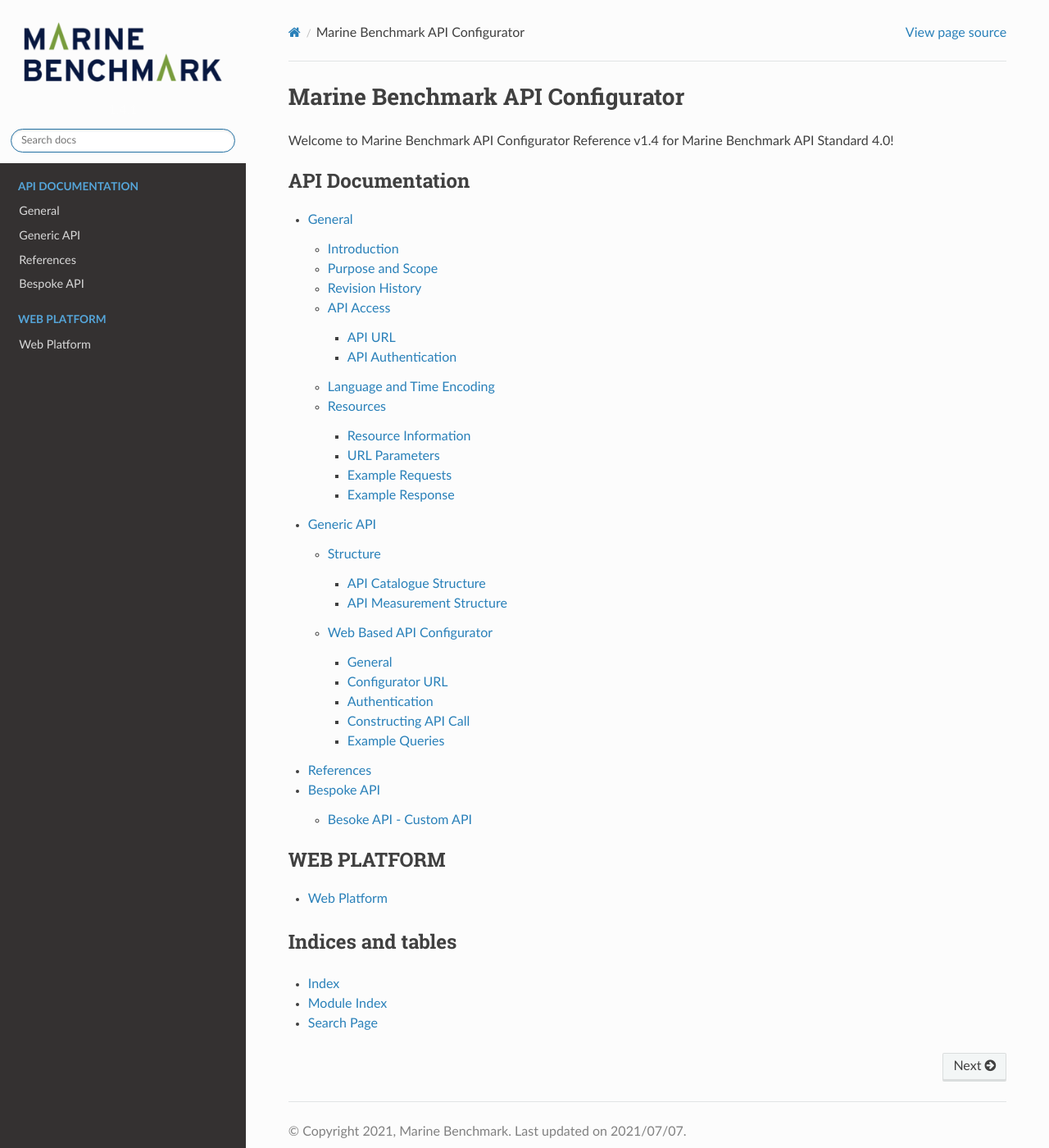
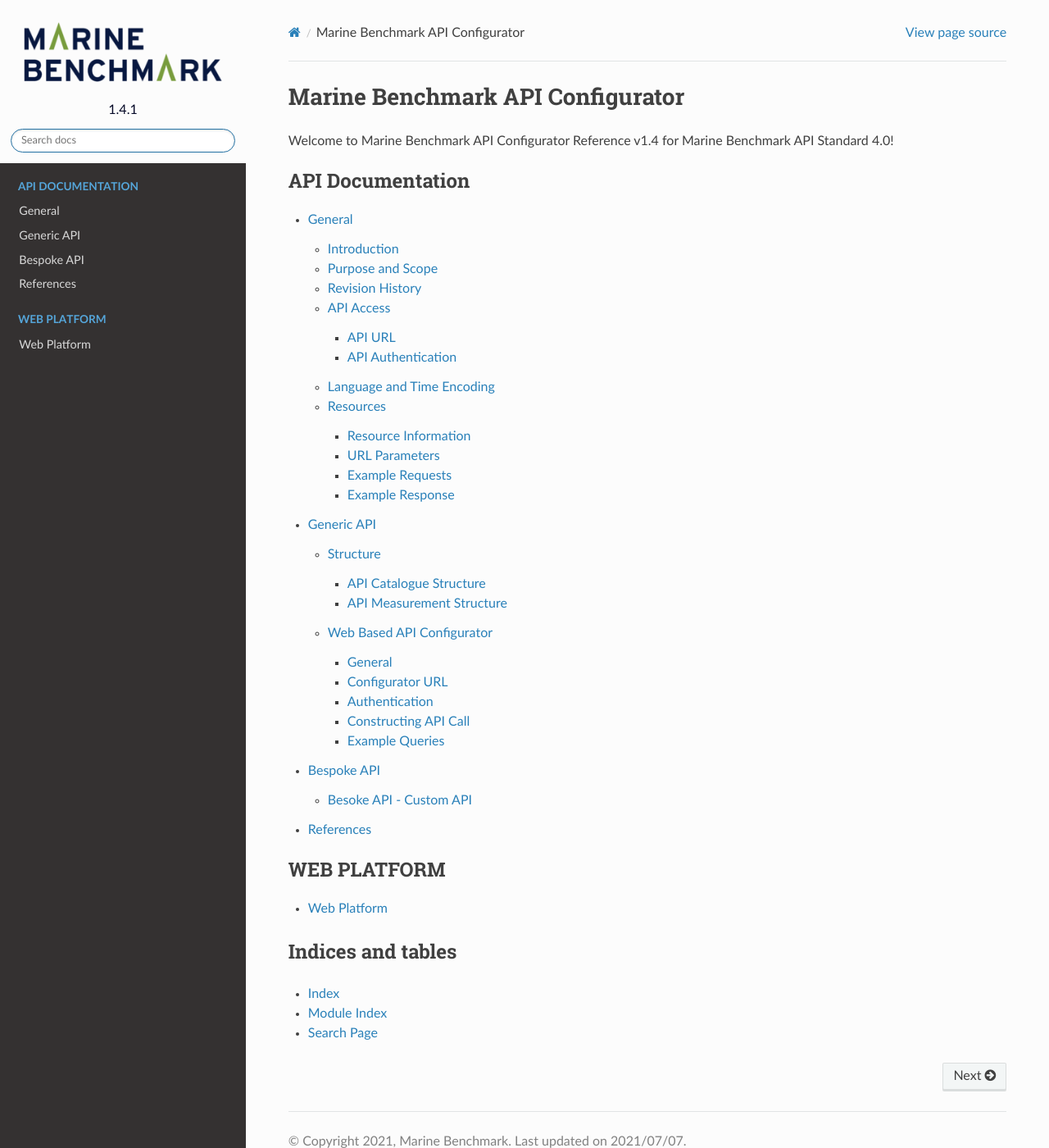
Before and after one commit to lundstrom14/rtd-marine-benchmark, a Sphinx documentation site: the page built from docs/index.rst, in a window 1280 px wide and 1400 px high. Shown: the whole window at 82% size. Built offline with Sphinx 7.4.7 and the Read the Docs theme 2.0.0, drawn with Linux system fonts in a browser that asks for light colours.

Commit message:
fix version color

```diff
--- a/docs/_static/css/custom.css
+++ b/docs/_static/css/custom.css
@@ -46,6 +46,10 @@
     height: 400px !important;
 }
 
+div.version {
+    color: #060A28 !important;
+}
+
 .wy-side-nav-search {
     background-color: #fcfcfc !important;
 }
--- a/docs/index.rst
+++ b/docs/index.rst
@@ -16,8 +16,8 @@
 
    api_docs
    api_generic
+   api_bespoke
    api_references
-   api_bespoke
 
 .. toctree::
    :maxdepth: 2
```
Also changed, not shown: docs/api_docs.rst (line endings or trailing spaces), 6 other files.
